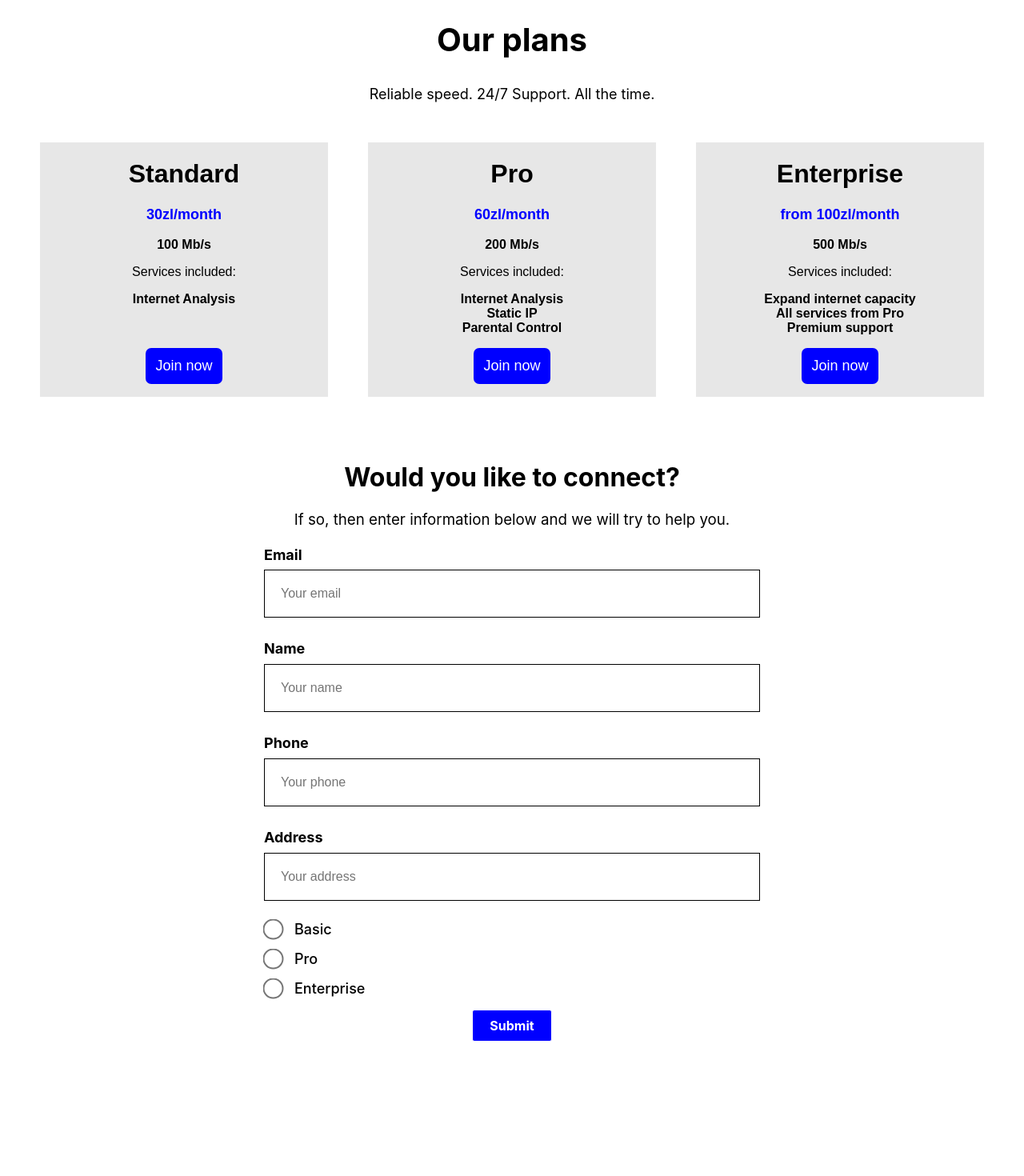
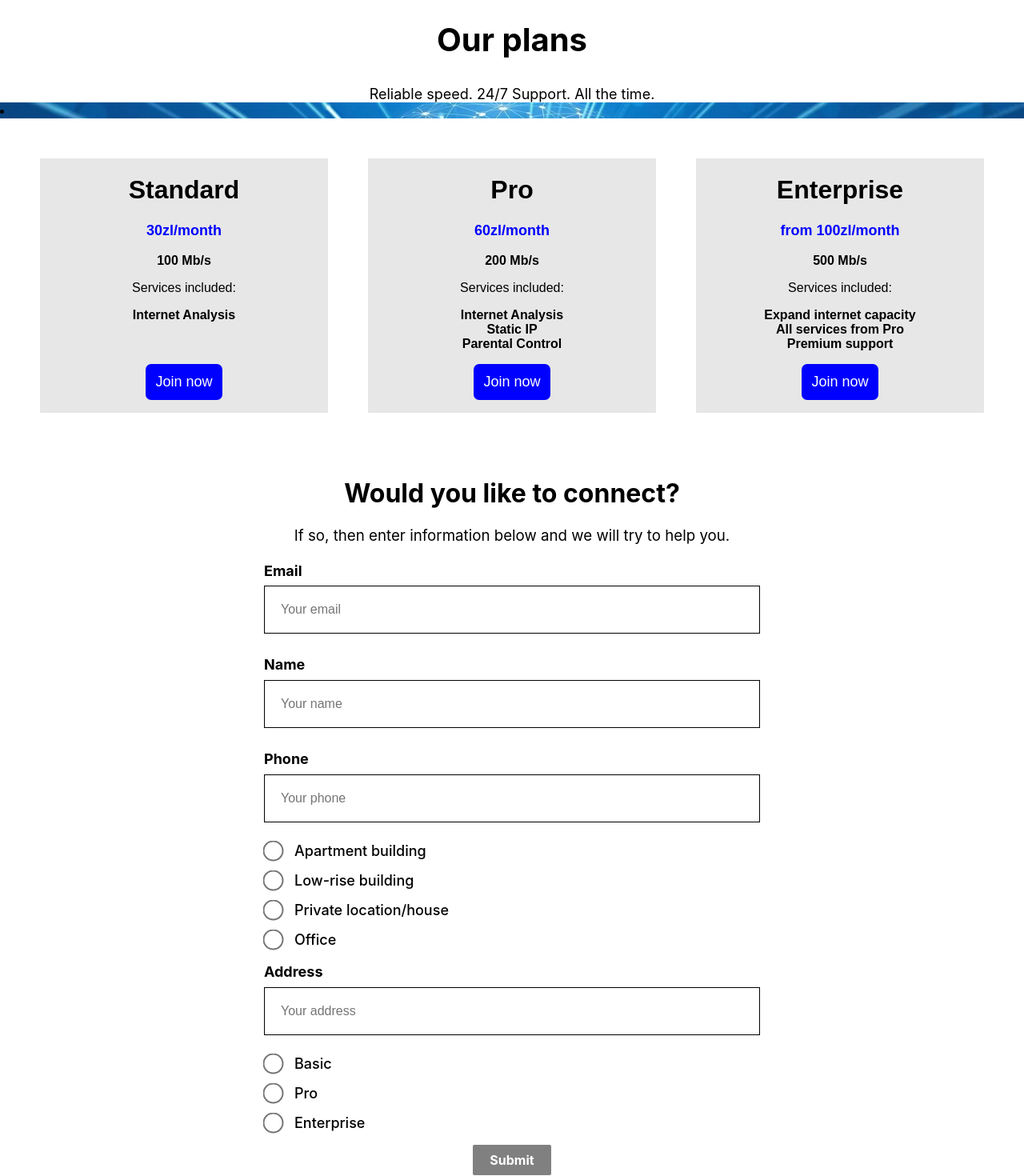
Before and after one commit to vlydik/diploma, a React (Create React App) app: page / in a window 1280 px wide. Shown: the part 1620-3090 px from the top of the page at 80% size. Before the commit the page ends 2922 px from the top, so only its background shows below. Built offline with nearby package versions, Linux system fonts and the light colour scheme.

Commit message:
Added something but need to fix the form

```diff
--- a/src/components/UI/HomePageUI/Form/Form.js
+++ b/src/components/UI/HomePageUI/Form/Form.js
@@ -1,12 +1,14 @@
-import { useState } from "react";
+import { useState, useRef } from "react";
 import classes from "./Form.module.css"
 import useInput from "../../../hooks/use-input-form";
 
-const Form = (props) => {
+const Form = () => {
 
-    const [enteredPlan, setEnteredPlan] = useState();
+    const enteredPlan = useRef();
     const [enteredPlanIsValid, setEnteredPlanIsValid] = useState(false);
-    const [formIsValid, setFormIsValid] = useState(false);
+    const enteredHouseType = useRef();
+    const [enteredHouseTypeIsValid, setEnteredHouseTypeIsValid] = useState(false);
+    let formIsValid;
 
     const{
         value: enteredEmail,
@@ -33,7 +35,7 @@ const Form = (props) => {
         valueChangeHandler: phoneChangeHandler,
         inputBlurHandler: phoneBlurHandler,
         reset: resetPhoneInput
-    } = useInput((value) => !isNaN(value) & value.trim() !== '');
+    } = useInput((value) => value.trim() !== '' && value.trim().match("[0-9]*") !== "false");
 
     const{
         value: enteredAddress,
@@ -44,30 +46,41 @@ const Form = (props) => {
         reset: resetAddressInput
     } = useInput((value) => value.trim() !== '');
 
+    if(enteredEmailIsValid
+        && enteredNameIsValid
+        && enteredPhoneIsValid
+        && enteredAddressIsValid
+        && enteredPlanIsValid
+        && enteredHouseTypeIsValid
+        ){
+            formIsValid = true;
+    }
+
 
 
     const formSubmitHandler = (event) => {
         event.preventDefault();
-        if(enteredEmailIsValid
-            && enteredNameIsValid
-            && enteredPhoneIsValid
-            && enteredAddressIsValid
-            && enteredPlanIsValid
-            && formIsValid){
-                setFormIsValid(true);
+        if(formIsValid){
                 console.log(enteredName);
                 console.log(enteredEmail);
                 console.log(enteredAddress);
+                console.log(enteredHouseType);
                 console.log(enteredPhone);
                 console.log(enteredPlan);
                 resetAllInputs();
         }
+        console.log("Form is not valid");
+
         return;
 
     }
     const planChangeHandler = event => {
-        setEnteredPlan(event.target.value);
+        enteredPlan = event.target.value;
         setEnteredPlanIsValid(true);
+    }
+    const houseTypeChangeHandler = event => {
+        enteredHouseType = event.target.value;
+        setEnteredHouseTypeIsValid(true);
     }
     const resetAllInputs = () => {
         resetNameInput();
@@ -131,6 +144,50 @@ const Form = (props) => {
                             <p>Please provide correct phone number.</p>
                             )}
                 </div>
+                <div className={classes.form__radio}>
+                <input
+                    id="apartment_buildings"
+                    type="radio"
+                    name="house"
+                    value="Apartment building"
+                    onChange={houseTypeChangeHandler}
+                    ref={enteredHouseType}
+                    />
+                <label htmlFor="apartment_buildings">Apartment building</label>
+            </div>
+            <div className={classes.form__radio}>
+                <input
+                    id="low_rise_buildings"
+                    type="radio"
+                    name="house"
+                    value="Low-rise building"
+                    onChange={houseTypeChangeHandler}
+                    ref={enteredHouseType}
+                    />
+                <label htmlFor="low_rise_buildings">Low-rise building</label>
+            </div>
+            <div className={classes.form__radio}>
+                <input
+                    id="private"
+                    type="radio"
+                    name="house"
+                    value="Private location/house"
+                    onChange={houseTypeChangeHandler}
+                    ref={enteredHouseType}
+                    />
+                <label htmlFor="private">Private location/house</label>
+            </div>
+            <div className={classes.form__radio}>
+                <input
+                    id="office"
+                    type="radio"
+                    name="house"
+                    value="office"
+                    onChange={houseTypeChangeHandler}
+                    ref={enteredHouseType}
+                    />
+                <label htmlFor="office">Office</label>
+            </div>
                 <div className={classes.form__input__group}>
                     <b>Address</b>
                     <input
@@ -152,9 +209,10 @@ const Form = (props) => {
                 <input
                     id="basic"
                     type="radio"
-                    name="radio"
+                    name="package"
                     value="basic"
                     onChange={planChangeHandler}
+                    ref={enteredPlan}
                     />
                 <label htmlFor="basic">Basic</label>
             </div>
@@ -163,25 +221,26 @@ const Form = (props) => {
                 <input
                     id="pro"
                     type="radio"
-                    name="radio"
+                    name="package"
                     value="pro"
                     onChange={planChangeHandler}
+                    ref={enteredPlan}
                     />
                 <label htmlFor="pro">Pro</label>
             </div>
-
             <div className={classes.form__radio}>
                 <input
                     id="enterprise"
                     type="radio"
-                    name="radio"
+                    name="package"
                     value="enterprise"
                     onChange={planChangeHandler}
+                    ref={enteredPlan}
                     />
                 <label htmlFor="enterprise">Enterprise</label>
             </div>
             <div className={classes.form__submit}>
-                <button>Submit</button>
+                <button disabled={!formIsValid} onClick={formSubmitHandler}>Submit</button>
             </div>
             </form>
         </div>
--- a/src/components/UI/HomePageUI/Form/Form.module.css
+++ b/src/components/UI/HomePageUI/Form/Form.module.css
@@ -69,6 +69,7 @@
       line-height: 18px;
       user-select: none;
   }
+
   .form__submit{
     text-align: center;
   }
@@ -85,7 +86,13 @@
     text-align: center;
     height:40px;
     width:100px;
+
+
   }
   .form__input__group p{
       color: red;
   }
+  .form__submit button:disabled{
+    background-color: grey;
+    cursor:not-allowed;
+  }
--- a/src/components/UI/HomePageUI/Main/Main.js
+++ b/src/components/UI/HomePageUI/Main/Main.js
@@ -4,6 +4,7 @@ import star from '../../../../gallery/star.svg';
 import chat from '../../../../gallery/chat.svg';
 import man from '../../../../gallery/man.svg';
 import Form from "../Form/Form";
+import Package from "../Plans/Package";
 
 const Main = () => {
     return(
@@ -56,39 +57,7 @@ const Main = () => {
             <h1>Our plans</h1>
             <a>Reliable speed. 24/7 Support. All the time.</a>
         </section>
-        <div className={classes.product__cards}>
-            <div className={classes.card}>
-                <h1>Standard</h1>
-                <p className={classes.price}>30zl/month</p>
-                <b>100 Mb/s</b>
-                <p>Services included:</p>
-                <b>Internet Analysis</b>
-                <br/><br/><br/>
-                <p><button>Join now</button></p>
-            </div>
-            <div className={classes.card}>
-                <h1>Pro</h1>
-                <p className={classes.price}>60zl/month</p>
-                <b>200 Mb/s</b>
-                <p>Services included:</p>
-                <b>Internet Analysis</b>
-                <br/>
-                <b>Static IP</b>
-                <br/>
-                <b>Parental Control</b>
-                <p><button>Join now</button></p>
-            </div>
-            <div className={classes.card}>
-                <h1>Enterprise</h1>
-                <p className={classes.price}>from 100zl/month</p>
-                <b>500 Mb/s</b>
-                <p>Services included:</p>
-                <b>Expand internet capacity</b><br/>
-                <b>All services from Pro</b><br/>
-                <b>Premium support</b><br/>
-                <p><button>Join now</button></p>
-            </div>
-        </div>
+        <Package/>
         <Form/>
         </Fragment>
     );
--- a/src/components/UI/HomePageUI/Plans/Package.js
+++ b/src/components/UI/HomePageUI/Plans/Package.js
@@ -40,3 +40,5 @@ const Package = () => {
         </li>
     )
 }
+
+export default Package;
--- a/src/components/UI/HomePageUI/Plans/Package.module.css
+++ b/src/components/UI/HomePageUI/Plans/Package.module.css
@@ -0,0 +1,51 @@
+.plans{
+    background-color: white;
+    padding-top: 100px;
+    text-align: center;
+  }
+  .plans h1{
+    font-size: 40px;
+    /* padding-bottom:10px; */
+  }
+  .plans a{
+    font-size:large;
+  }
+
+  .card {
+    max-width: fit-content;
+    text-align: center;
+    font-family: arial;
+    background: rgb(231, 231, 231);
+    height: 300px;
+    display: table-cell;
+  }
+
+  .price {
+    color: blue;
+    font-size: 18px;
+    font-weight: bold;
+  }
+
+  .card button {
+    border: none;
+    outline: 0;
+    padding: 12px;
+    color: white;
+    background-color: blue;
+    text-align: center;
+    cursor: pointer;
+    width: fit-content;
+    border-radius: 7px;
+    font-size: 18px;
+  }
+
+  .card button:hover {
+    opacity: 0.7;
+  }
+  .product__cards{
+    display: table;
+    width: 100%;
+    table-layout: fixed;
+    background: white;
+    border-spacing:50px;
+  }
--- a/src/components/UI/Login/Login.js
+++ b/src/components/UI/Login/Login.js
@@ -61,7 +61,7 @@ const Login = () => {
             })
             .then((data) => {
                 authCtx.login(data.idToken);
-                history.replace('/profile');
+                {authCtx.isLogged && history.replace('/profile');}
             }).catch((err) => {
                 let errorMessage = 'Authentication failed! Please try again.';
                 setIsError(true);
```
Also changed, not shown: src/components/pages/AdminLoginPage.js (added), src/components/store/AdminAuthContext.js (added).
